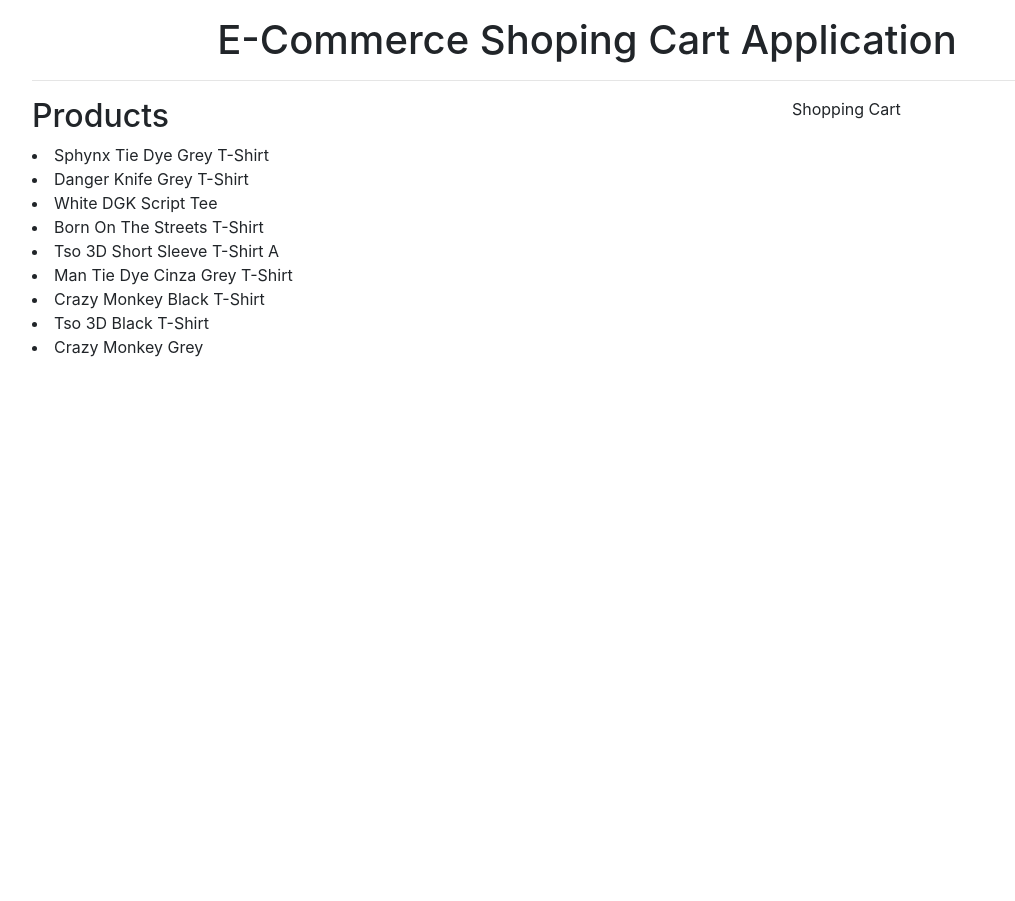
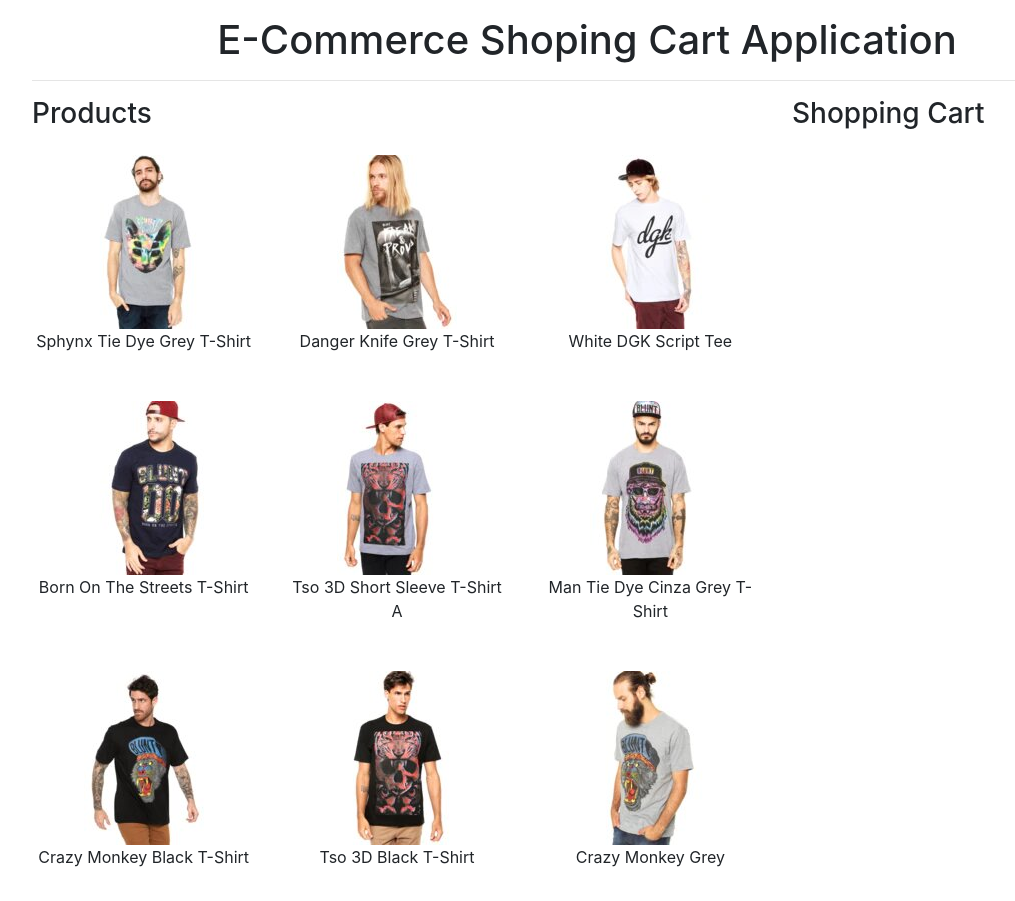
Before and after one commit to justgarcia5/ecommerce-application, a React (Create React App) app: page / in a window 1280 px wide. Shown: the whole page, without its empty margins (53-1068 px from the left). Before the commit the page ends 800 px from the top, so only its background shows below. Built offline with nearby package versions, Linux system fonts and the light colour scheme; data requests are answered from the project's data file.

Commit message:
no issues

```diff
--- a/src/App.js
+++ b/src/App.js
@@ -1,6 +1,7 @@
 import React, { useState, useEffect} from 'react';
 import './App.css';
 import Product from './component/Product'
+import Basket from './component/Basket'
 
 function App() {
   const [products, setProducts] = useState([])
@@ -13,7 +14,6 @@ function App() {
       setFilteredProducts(data)
     })
   }, [])
-
 
   return (
     <div className="container">
@@ -28,7 +28,7 @@ function App() {
           />
         </div>
         <div className="col-md-4">
-          Shopping Cart
+          <Basket />
         </div>
       </div>
     </div>
--- /dev/null
+++ b/src/component/Basket.js
@@ -0,0 +1,9 @@
+import React from 'react'
+
+export default function Basket() {
+  return(
+    <div>
+      <h3>Shopping Cart</h3>
+    </div>
+  )
+}
--- a/src/component/Product.js
+++ b/src/component/Product.js
@@ -3,14 +3,22 @@ import React from 'react'
 export default function Product(props) {
   return(
     <div>
-      <h2>Products</h2>
-      {props.products.map((product, index) => {
-        return(
-          <div key={index}>
-            <li>{product.title}</li>
-          </div>
-        )
-      })}
+      <h3>Products</h3>
+      <div className="row">
+        {props.products.map((product, index) => {
+          return(
+            <div className="col-md-4 p-3"  key={index}>
+              <div className="thumbnail text-center">
+                <a href="/#">
+                  <img src={`/products/${product.sku}_2.jpg`} alt={product.title}/>
+                </a>
+                <p>{product.title}</p>
+              </div>
+            </div>
+          )
+        })}
+      </div>
     </div>
+
   )
 }
```
